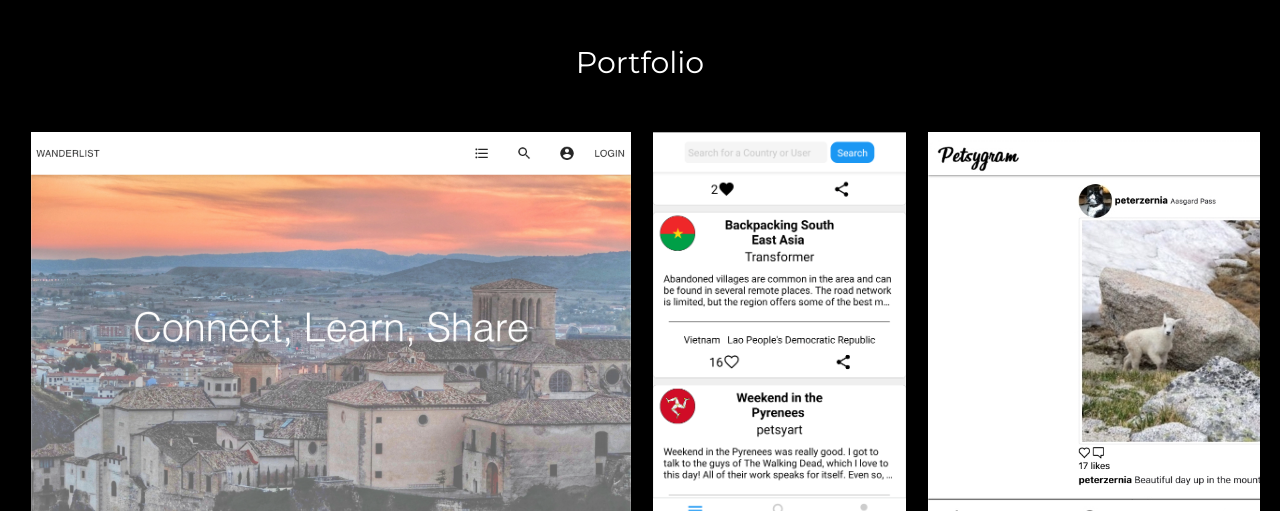
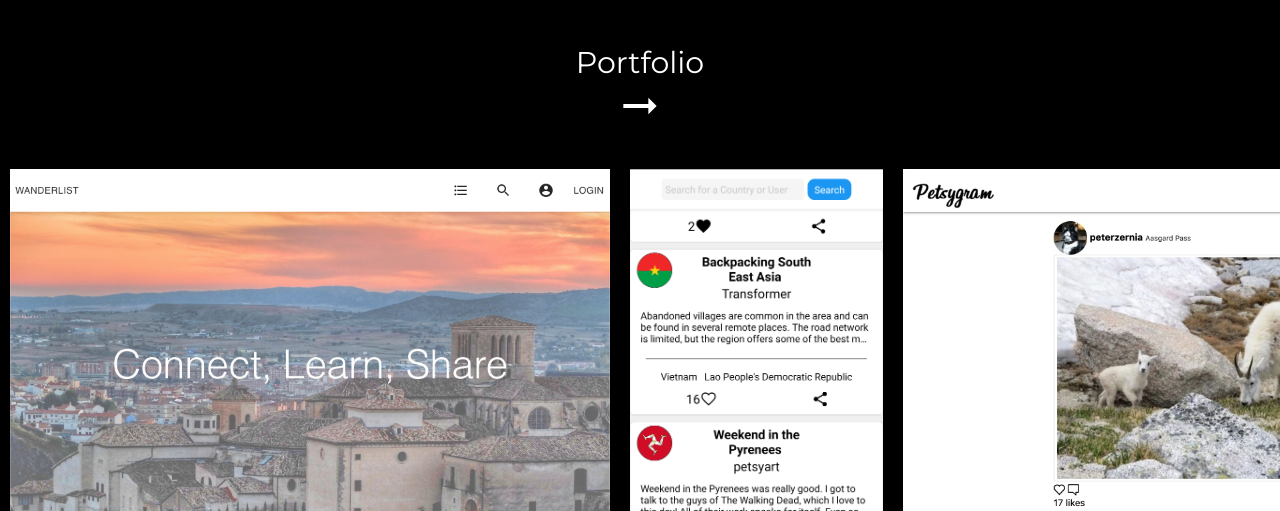
Before and after one commit to peterzernia/peterzernia.github.io, a plain HTML site: page index.html in a window 1280 px wide. Shown: the part 1438-1949 px from the top of the page. Drawn offline with Linux system fonts and the light colour scheme.

Commit message:
added arrow icon

```diff
--- a/index.html
+++ b/index.html
@@ -25,7 +25,8 @@
     <div class="divider"></div>
 
     <div class="section-title medium">
-      <span>Portfolio</span>
+      <span>Portfolio</span> <br/>
+      <img class="arrow" src="assets/arrow.svg" alt="arrow" />
     </div>
     <div class="portfolio">
       <div class="projects-container">
--- a/main.css
+++ b/main.css
@@ -68,18 +68,21 @@ span {
 }
 
 .portfolio {
-  margin: 20px;
   overflow-x: scroll;
+}
+
+.arrow {
+  height: 50px;
+  -webkit-filter: invert(100%);
+  filter: invert(100%);
 }
 
 .projects-container {
   display: flex;
-  width: 1500px;
   padding-bottom: 20px;
 }
 
 .project {
-  border: 1px black solid;
   margin: 0px 10px;
   text-align: center;
 }
```
Also changed, not shown: assets/arrow.svg (added).
